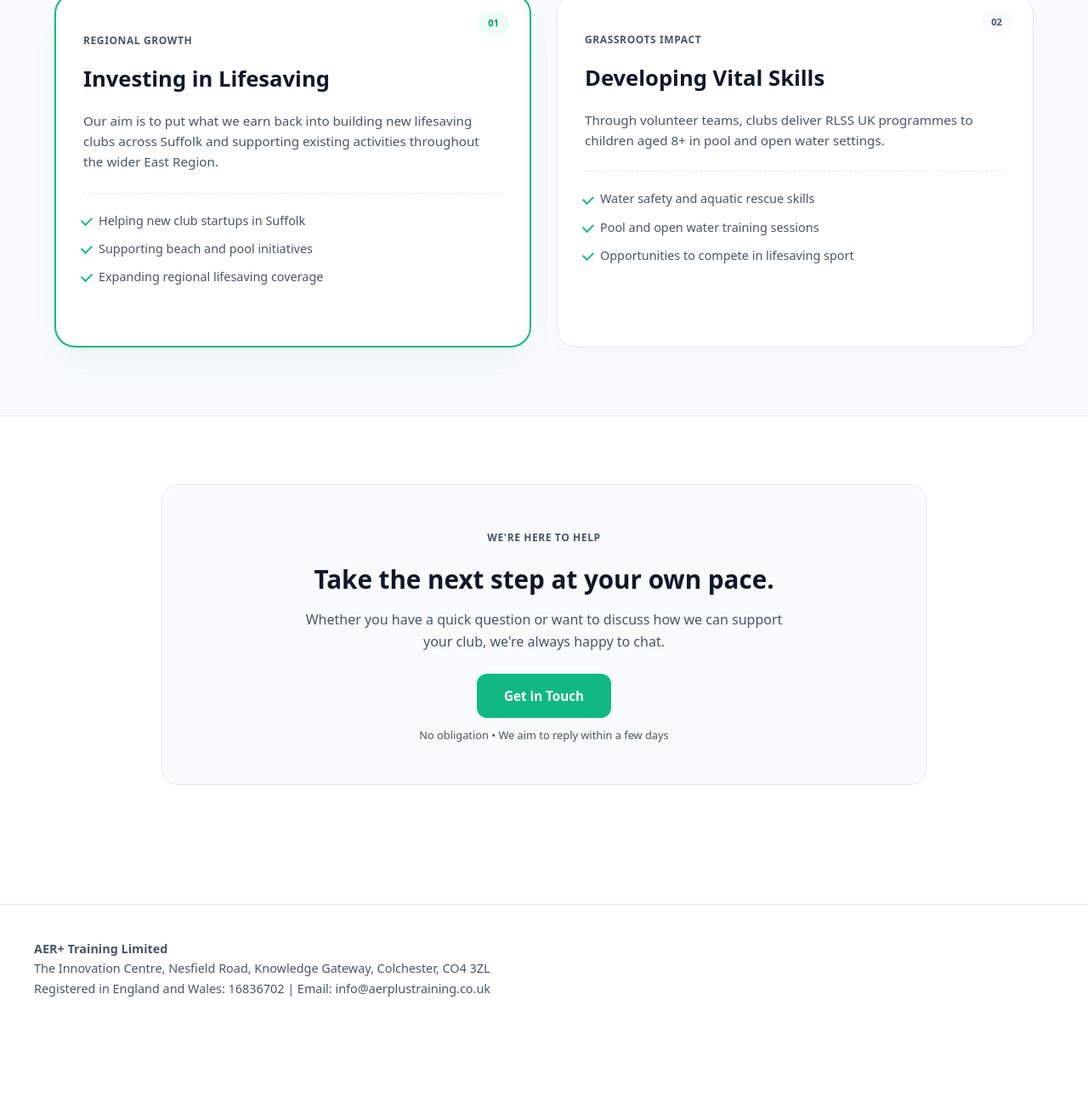
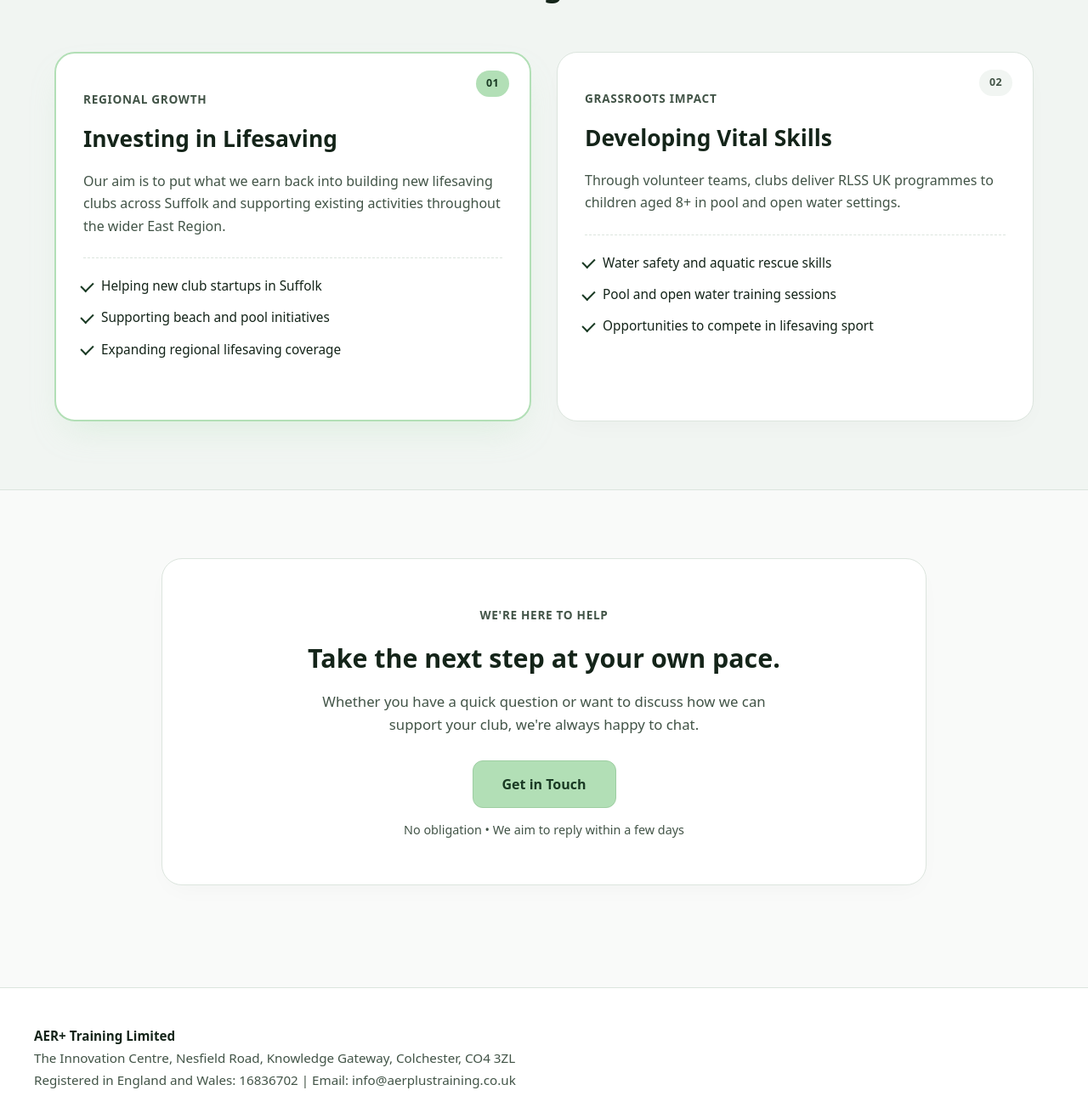
Before and after one commit to Aertraining/aerplus-site, a plain HTML site: page index.html in a window 1280 px wide. Shown: the part 1510-2800 px from the top of the page at 85% size. Before the commit the page ends 2725 px from the top, so only its background shows below. Drawn offline with Linux system fonts and the light colour scheme.

Commit message:
Update index.html

```diff
--- a/index.html
+++ b/index.html
@@ -7,13 +7,17 @@
     <meta name="description" content="AER+ Training is developing Amble, a simple, low-cost product suite for grassroots sports clubs, starting with membership forms and renewals.">
     <style>
         :root {
-            --primary: #10b981;
-            --primary-dark: #059669;
-            --primary-light: #ecfdf5;
-            --text-main: #0f172a;
-            --text-muted: #475569;
-            --bg-subtle: #f8fafc;
-            --border-color: #e2e8f0;
+            --primary: #B2DFB6;
+            --primary-hover: #9ED3A3;
+            --primary-dark: #1A3A24;
+            --primary-light: #EBF6EC;
+            --sage-dot: #A8DDA8;
+            --text-main: #142419;
+            --text-muted: #425447;
+            --bg-canvas: #F9FAF9;
+            --bg-card: #FFFFFF;
+            --bg-subtle: #F1F5F2;
+            --border-color: #DCE5DE;
         }
 
         * {
@@ -24,16 +28,18 @@
 
         body {
             font-family: system-ui, -apple-system, BlinkMacSystemFont, 'Segoe UI', Roboto, sans-serif;
+            font-size: 16px;
             color: var(--text-main);
-            background-color: #ffffff;
-            line-height: 1.6;
+            background-color: var(--bg-canvas);
+            line-height: 1.65;
+            -webkit-font-smoothing: antialiased;
         }
 
         /* Navigation Header */
         header {
             position: sticky;
             top: 0;
-            background: rgba(255, 255, 255, 0.95);
+            background: rgba(249, 250, 249, 0.95);
             backdrop-filter: blur(8px);
             border-bottom: 1px solid var(--border-color);
             z-index: 1000;
@@ -51,6 +57,7 @@
         .logo {
             display: inline-flex;
             align-items: center;
+            min-height: 44px;
             text-decoration: none;
         }
 
@@ -68,20 +75,27 @@
         }
 
         .nav-links a {
+            display: inline-flex;
+            align-items: center;
+            min-height: 44px;
+            padding: 0 6px;
             text-decoration: none;
             color: var(--text-muted);
             font-weight: 500;
-            font-size: 0.95rem;
+            font-size: 1rem;
             transition: color 0.2s;
         }
 
         .nav-links a:hover {
-            color: var(--primary);
+            color: var(--text-main);
         }
 
         .nav-phone {
-            font-weight: 700;
+            font-weight: 700 !important;
             color: var(--text-main) !important;
+            background: var(--primary-light);
+            padding: 0 14px !important;
+            border-radius: 10px;
         }
 
         /* Hero Section */
@@ -94,12 +108,13 @@
 
         .hero-badge {
             display: inline-block;
-            font-size: 0.8rem;
+            font-size: 0.875rem;
             font-weight: 700;
             text-transform: uppercase;
-            letter-spacing: 0.08em;
+            letter-spacing: 0.06em;
             color: var(--primary-dark);
             background: var(--primary-light);
+            border: 1px solid #CBE7CE;
             padding: 6px 16px;
             border-radius: 100px;
             margin-bottom: 20px;
@@ -109,16 +124,18 @@
             font-size: 2.75rem;
             font-weight: 800;
             color: var(--text-main);
-            max-width: 750px;
-            margin: 0 auto 16px auto;
+            max-width: 760px;
+            margin: 0 auto 18px auto;
             line-height: 1.2;
+            letter-spacing: -0.02em;
         }
 
         .hero p {
-            font-size: 1.1rem;
+            font-size: 1.125rem;
             color: var(--text-muted);
-            max-width: 600px;
+            max-width: 620px;
             margin: 0 auto 32px auto;
+            line-height: 1.65;
         }
 
         /* General Section Layout */
@@ -137,6 +154,7 @@
             font-size: 2.25rem;
             font-weight: 800;
             color: var(--text-main);
+            letter-spacing: -0.015em;
         }
 
         /* Amble Suite Cards Grid */
@@ -148,7 +166,7 @@
         }
 
         .card {
-            background: #ffffff;
+            background: var(--bg-card);
             border: 1px solid var(--border-color);
             border-radius: 24px;
             padding: 40px 32px;
@@ -156,64 +174,65 @@
             flex-direction: column;
             justify-content: space-between;
             position: relative;
-            box-shadow: 0 10px 30px -10px rgba(0, 0, 0, 0.03);
-            transition: transform 0.4s ease, box-shadow 0.4s ease;
+            box-shadow: 0 10px 30px -10px rgba(20, 36, 25, 0.04);
+            transition: transform 0.35s ease, box-shadow 0.35s ease;
         }
 
         .card:hover {
-            transform: translateY(-6px);
-            box-shadow: 0 20px 40px -15px rgba(15, 23, 42, 0.08);
+            transform: translateY(-5px);
+            box-shadow: 0 20px 40px -15px rgba(20, 36, 25, 0.09);
         }
 
         .card.featured {
             border: 2px solid var(--primary);
-            box-shadow: 0 20px 40px -15px rgba(16, 185, 129, 0.1);
+            box-shadow: 0 20px 40px -15px rgba(178, 223, 182, 0.35);
         }
 
         .card.placeholder {
             background: var(--bg-subtle);
-            border: 1px dashed #cbd5e1;
+            border: 1px dashed #B8C7BC;
         }
 
         .card-badge {
             position: absolute;
             top: 20px;
             right: 24px;
-            padding: 4px 12px;
+            padding: 5px 12px;
             border-radius: 100px;
-            font-size: 0.7rem;
+            font-size: 0.78rem;
             font-weight: 700;
             text-transform: uppercase;
+            letter-spacing: 0.03em;
             background: var(--bg-subtle);
             color: var(--text-muted);
         }
 
         .card.featured .card-badge {
-            background: var(--primary-light);
+            background: var(--primary);
             color: var(--primary-dark);
         }
 
         .card-tag {
-            font-size: 0.75rem;
+            font-size: 0.85rem;
             font-weight: 700;
             text-transform: uppercase;
             letter-spacing: 0.05em;
             color: var(--text-muted);
             display: inline-block;
-            margin-bottom: 16px;
+            margin-bottom: 14px;
         }
 
         .card h3 {
-            font-size: 1.6rem;
+            font-size: 1.65rem;
             font-weight: 800;
             color: var(--text-main);
-            margin-bottom: 16px;
+            margin-bottom: 14px;
         }
 
         .card p {
-            font-size: 0.95rem;
+            font-size: 1rem;
             color: var(--text-muted);
-            line-height: 1.6;
+            line-height: 1.65;
             margin-bottom: 24px;
         }
 
@@ -225,50 +244,56 @@
         }
 
         .features-list li {
-            font-size: 0.9rem;
-            color: var(--text-muted);
-            margin-bottom: 10px;
+            font-size: 0.96rem;
+            color: var(--text-main);
+            margin-bottom: 12px;
             display: flex;
             align-items: center;
-            gap: 10px;
+            gap: 12px;
         }
 
         .features-list li::before {
             content: "";
             display: inline-block;
-            width: 6px;
-            height: 10px;
-            border: solid var(--primary);
-            border-width: 0 2px 2px 0;
+            flex-shrink: 0;
+            width: 7px;
+            height: 12px;
+            border: solid var(--primary-dark);
+            border-width: 0 2.5px 2.5px 0;
             transform: rotate(45deg);
+            margin-top: -2px;
         }
 
-        /* Buttons */
+        /* Buttons (High-Contrast Dark Ink on Sage + 44px+ Touch Target) */
         .btn {
-            display: block;
+            display: inline-flex;
+            align-items: center;
+            justify-content: center;
             width: 100%;
-            padding: 14px 24px;
+            min-height: 48px;
+            padding: 13px 26px;
             text-align: center;
             text-decoration: none;
             border-radius: 12px;
-            font-weight: 600;
-            font-size: 0.95rem;
-            transition: background 0.2s, transform 0.2s;
+            font-weight: 700;
+            font-size: 1rem;
+            transition: background 0.2s, transform 0.2s, border-color 0.2s;
         }
 
         .btn-primary {
             background: var(--primary);
-            color: #ffffff;
+            color: var(--primary-dark);
+            border: 1px solid #9ECEA2;
         }
 
         .btn-primary:hover {
-            background: var(--primary-dark);
+            background: var(--primary-hover);
         }
 
         .btn-outline {
-            background: #ffffff;
+            background: var(--bg-card);
             color: var(--primary-dark);
-            border: 1px solid #a7f3d0;
+            border: 1.5px solid #B6D8B9;
         }
 
         .btn-outline:hover {
@@ -291,46 +316,53 @@
         /* Calm Supportive Contact Card Banner */
         .support-banner {
             max-width: 900px;
-            margin: 0 auto 60px auto;
-            background: var(--bg-subtle);
+            margin: 0 auto 40px auto;
+            background: var(--bg-card);
             border: 1px solid var(--border-color);
-            border-radius: 20px;
-            padding: 48px 36px;
+            border-radius: 24px;
+            padding: 52px 36px;
             text-align: center;
+            box-shadow: 0 10px 30px -10px rgba(20, 36, 25, 0.04);
         }
 
         .support-banner h3 {
-            font-size: 1.85rem;
-            font-weight: 700;
+            font-size: 1.9rem;
+            font-weight: 800;
             color: var(--text-main);
             margin-bottom: 12px;
         }
 
         .support-banner p {
+            font-size: 1.05rem;
             color: var(--text-muted);
             max-width: 580px;
-            margin: 0 auto 24px auto;
+            margin: 0 auto 28px auto;
         }
 
         .support-note {
-            font-size: 0.8rem;
+            font-size: 0.9rem;
             color: var(--text-muted);
-            margin-top: 10px;
+            margin-top: 14px;
             display: block;
         }
 
         /* Footer */
         footer {
             border-top: 1px solid var(--border-color);
-            padding: 40px 24px;
-            background: #ffffff;
+            padding: 44px 24px;
+            background: var(--bg-card);
             color: var(--text-muted);
-            font-size: 0.9rem;
+            font-size: 0.95rem;
+            line-height: 1.7;
         }
 
         .footer-content {
             max-width: 1200px;
             margin: 0 auto;
+        }
+
+        .footer-content strong {
+            color: var(--text-main);
         }
 
         /* Responsive */
@@ -342,7 +374,7 @@
                 display: none;
             }
             .hero h1 {
-                font-size: 2.1rem;
+                font-size: 2.15rem;
             }
         }
     </style>
@@ -355,13 +387,13 @@
             <a href="#about" class="logo">
                 <svg viewBox="0 0 200 50" fill="none" xmlns="http://www.w3.org/2000/svg">
                     <!-- Left Dot -->
-                    <circle cx="20" cy="30" r="12" fill="#a8dda8" />
+                    <circle cx="20" cy="30" r="12" fill="#A8DDA8" />
                     <!-- Middle Raised Dot -->
-                    <circle cx="48" cy="18" r="12" fill="#a8dda8" />
+                    <circle cx="48" cy="18" r="12" fill="#A8DDA8" />
                     <!-- Right Dot -->
-                    <circle cx="76" cy="30" r="12" fill="#a8dda8" />
+                    <circle cx="76" cy="30" r="12" fill="#A8DDA8" />
                     <!-- Amble Brand Text -->
-                    <text x="100" y="36" font-family="system-ui, -apple-system, sans-serif" font-weight="700" font-size="30" fill="#0f172a" letter-spacing="-0.02em">Amble</text>
+                    <text x="100" y="36" font-family="system-ui, -apple-system, sans-serif" font-weight="700" font-size="30" fill="#142419" letter-spacing="-0.02em">Amble</text>
                 </svg>
             </a>
             <ul class="nav-links">
@@ -378,7 +410,7 @@
         <span class="hero-badge">Grassroots Club Software, Suffolk</span>
         <h1>Simple tools built for the realities of grassroots sport.</h1>
         <p>We are developing a simple, low-cost product suite for grassroots clubs, starting with membership forms and renewals.</p>
-        <a href="#contact" class="btn btn-primary" style="display: inline-block; width: auto; padding: 14px 32px;">Get In Touch</a>
+        <a href="#contact" class="btn btn-primary" style="width: auto; padding: 14px 34px;">Get In Touch</a>
     </section>
 
     <!-- The Amble Suite Section -->
@@ -414,7 +446,7 @@
                     <p>Designed for high-profile tournaments and showcases. Coordinate rapid registrations and live digital scoring.</p>
                     <ul class="features-list">
                         <li>Rapid athlete registration</li>
-                        <li>Live digital scoring & times</li>
+                        <li>Live digital scoring &amp; times</li>
                         <li>Co-branded discounts</li>
                     </ul>
                 </div>
@@ -484,7 +516,7 @@
             <span class="card-tag">We're Here To Help</span>
             <h3>Take the next step at your own pace.</h3>
             <p>Whether you have a quick question or want to discuss how we can support your club, we're always happy to chat.</p>
-            <a href="mailto:info@aerplustraining.co.uk" class="btn btn-primary" style="display: inline-block; width: auto; padding: 14px 32px; margin: 0 auto;">Get in Touch</a>
+            <a href="mailto:info@aerplustraining.co.uk" class="btn btn-primary" style="width: auto; padding: 14px 34px; margin: 0 auto;">Get in Touch</a>
             <span class="support-note">No obligation • We aim to reply within a few days</span>
         </div>
     </section>
```
